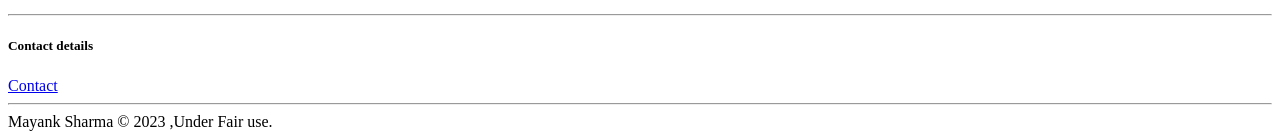
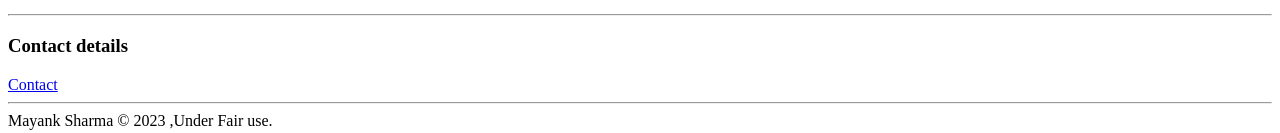
Before and after one commit to masharma2004/learning_WebD, a plain HTML site: page index.html in a window 1280 px wide. Shown: the part 623-756 px from the top of the page. Drawn offline with Linux system fonts and the light colour scheme.

Commit message:
Update index.html

```diff
--- a/index.html
+++ b/index.html
@@ -46,7 +46,7 @@
       </ul>
     </p>
     <hr>
- <h5>Contact details</h5>
+ <h3>Contact details</h3>
  <a href="./contact.html">Contact</a>
     <hr>
 <footer>
```
